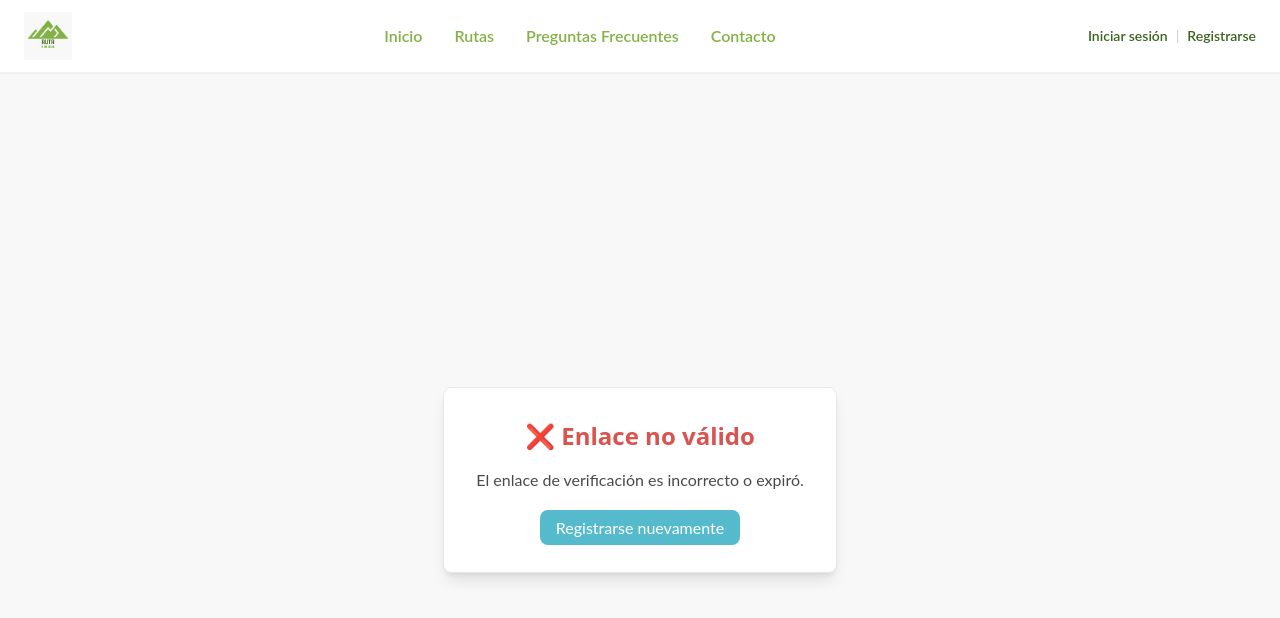
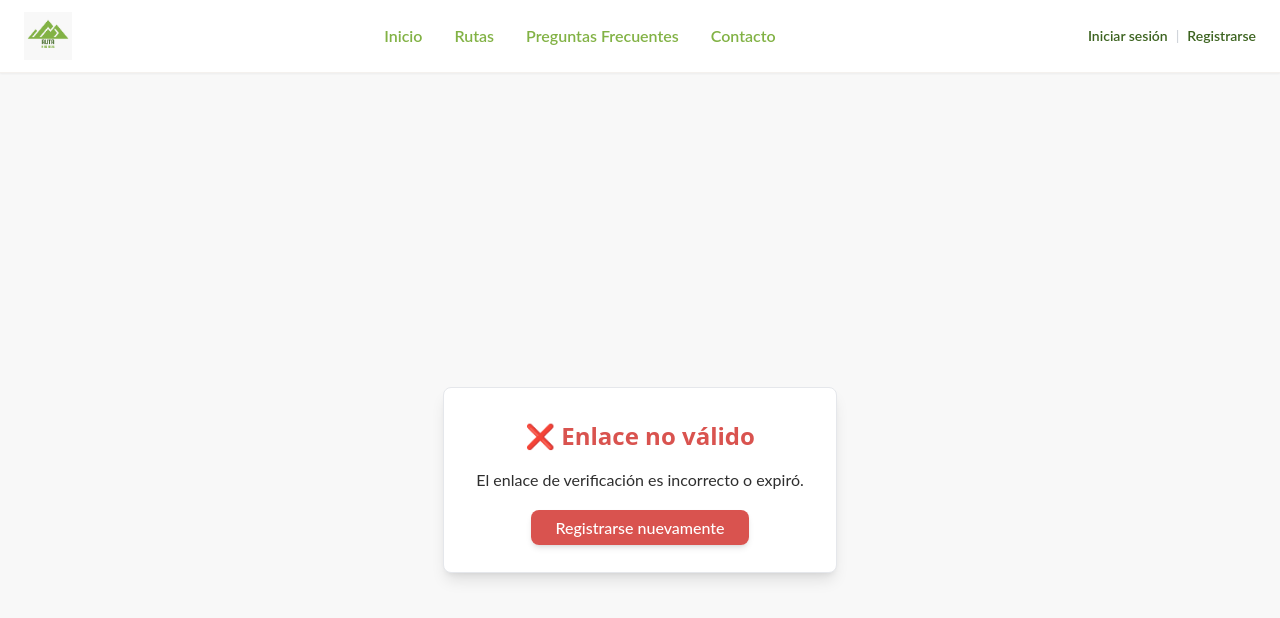
Before and after one commit to milcaponce/asturias-ruta-ride-frontend, a React (Vite) app: page /verify in a window 1280 px wide. Shown: the top 618 px of the page. Built offline with nearby package versions, Linux system fonts and the light colour scheme.

Commit message:
style(ui): improve text contrast and button styles for accessibility (WCAG)

```diff
--- a/src/pages/auth/VerifyEmailPage.jsx
+++ b/src/pages/auth/VerifyEmailPage.jsx
@@ -43,7 +43,7 @@ export default function VerifyEmailPage() {
                 <p className="text-textPrimary mb-6">
                 Tu correo fue validado correctamente. Ya puedes iniciar sesión.
                 </p>
-                    <Link to="/login" className="btn-primary">Ir a Iniciar Sesión</Link>
+                    <Link to="/login" className="btn-success">Ir a Iniciar Sesión</Link>
             </>
         )}
 
@@ -53,7 +53,7 @@ export default function VerifyEmailPage() {
                     <p className="text-textPrimary mb-6">
                     El enlace de verificación es incorrecto o expiró.
                     </p>
-                        <Link to="/register" className="btn-accent text-white hover:text-white">Registrarse nuevamente</Link>
+                        <Link to="/register" className="btn-error text-white hover:text-white">Registrarse nuevamente</Link>
                 </>
             )}
             </div>
--- a/src/styles/variants.css
+++ b/src/styles/variants.css
@@ -23,4 +23,18 @@
     @apply bg-accentBlue text-white py-2 px-4 rounded-lg hover:bg-accentRed;
   }
 
+  .btn-success {
+    @apply bg-brandGreen text-white font-medium rounded-lg px-6 py-2 text-center
+      transition duration-200 transform hover:scale-[1.03] hover:bg-brandDarkGreen hover:text-white
+      focus:outline-none focus:ring-2 focus:ring-brandGreen focus:ring-offset-2
+      shadow-md hover:shadow-lg;
   }
+
+  .btn-error {
+    @apply bg-accentRed text-white font-medium rounded-lg px-6 py-2 text-center
+      transition duration-200 transform hover:scale-[1.03] hover:bg-red-600 hover:text-white
+      focus:outline-none focus:ring-2 focus:ring-accentRed focus:ring-offset-2
+      shadow-md hover:shadow-lg;
+  }
+
+  }
--- a/tailwind.config.js
+++ b/tailwind.config.js
@@ -18,9 +18,9 @@ export default {
         accentRed: '#D9534F',
         backgroundLight: '#F8F8F8',
         backgroundAlt: '#F4F1EE',
-        textPrimary: '#4A4A4A',
-        textSecondary: '#547895',
-        textMuted: '#6D6D6D',
+        textPrimary: '#2E2E2E',
+        textSecondary: '#4A6981',
+        textMuted: '#6A6A6A',
       },
     },
   },
```
